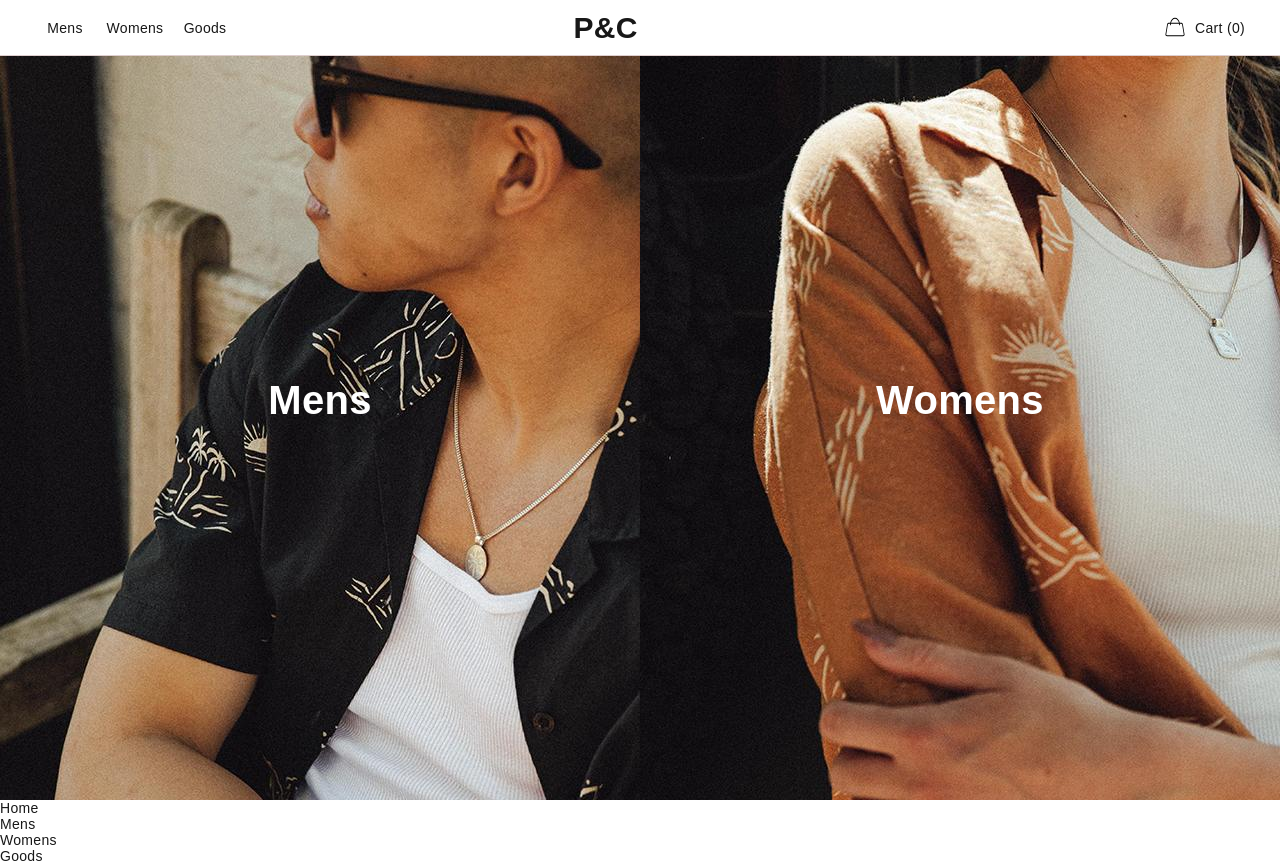
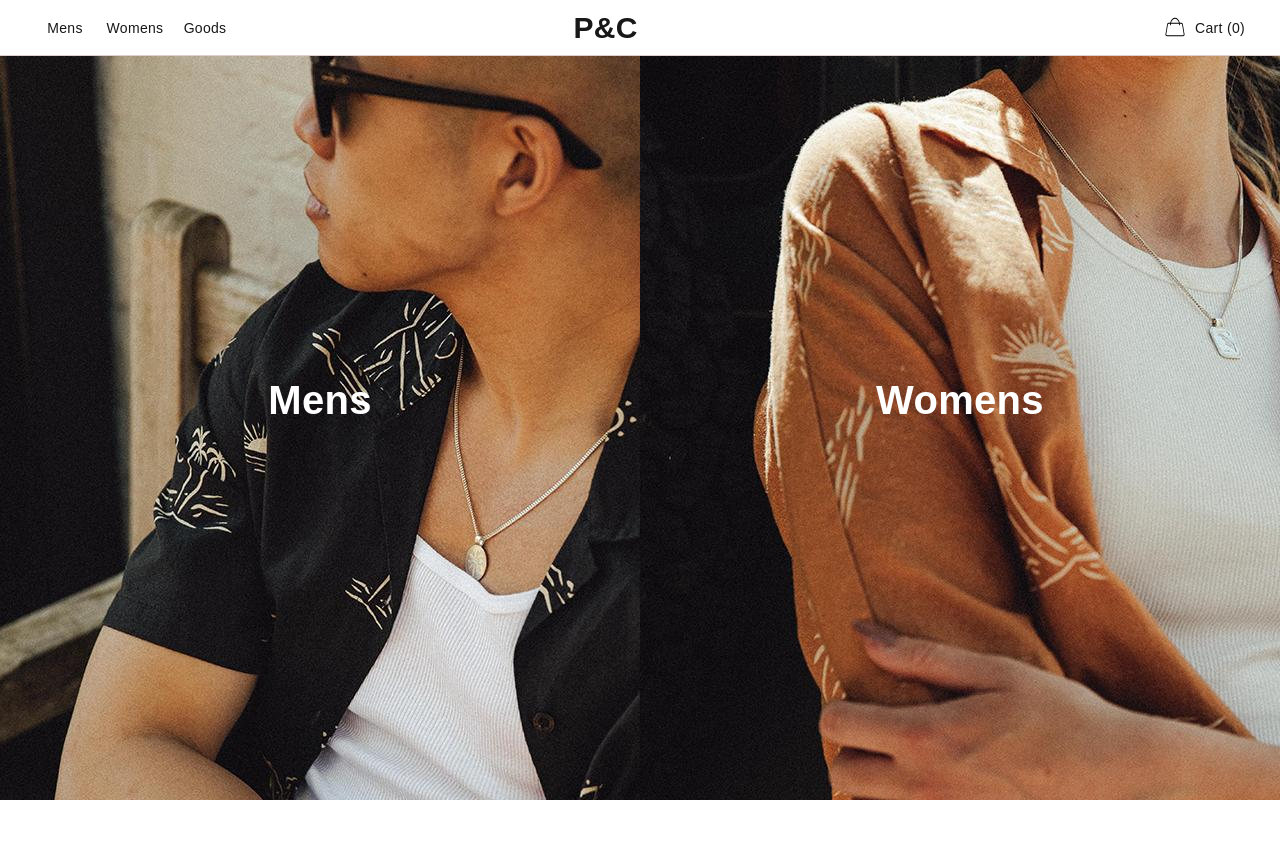
Before and after one commit to gumutzkn/nextjs-ecommerce, a Next.js app: page / in a window 1280 px wide. After the commit the page ends 800 px from the top, so only its background shows below. Built offline with nearby package versions, Linux system fonts and the light colour scheme; no server answers; a web font is replaced by a local one.

Commit message:
responsive bug fix

```diff
--- a/components/HamburgerModal/HamburgerModal.module.scss
+++ b/components/HamburgerModal/HamburgerModal.module.scss
@@ -1,8 +1,13 @@
 @import "../../styles/mixins";
+
+.hamburger_container {
+  display: none;
+}
 
 @include breakpoint-max(tablet) {
   .hamburger_container {
     position: fixed;
+    display: block;
     top: 0;
     left: 0;
     padding: 0 7rem;
```
